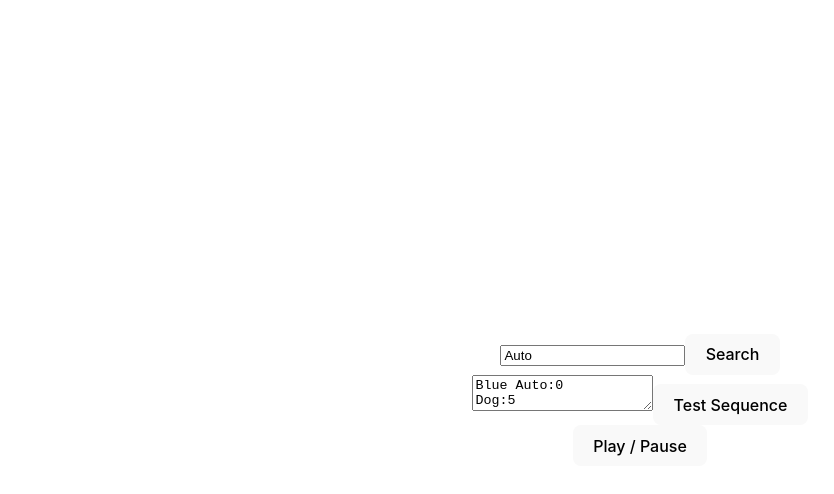
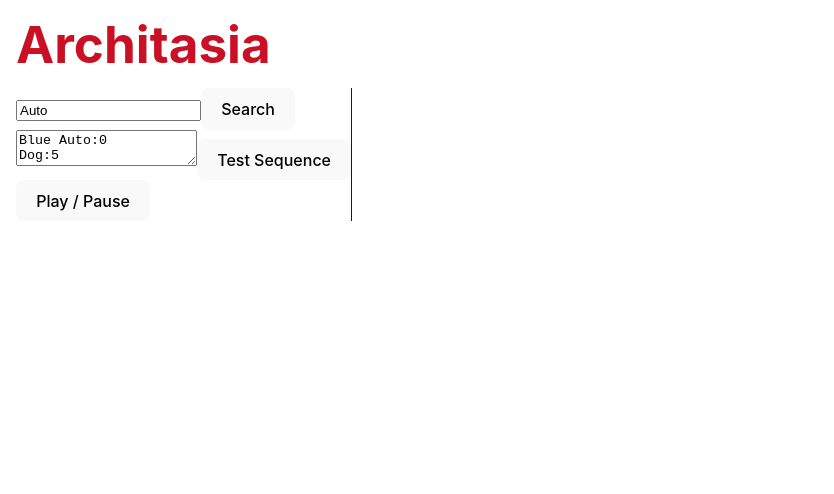
Before and after one commit to SRGSSR/hackdays2023-storytelling, a React (Vite) app: page / in a window 1280 px wide. Shown: the top 494 px of the page, without its empty margins (0-834 px from the left). Built offline with nearby package versions, Linux system fonts and the light colour scheme.

Commit message:
basic styling (ongoing...)

```diff
--- a/src/App.css
+++ b/src/App.css
@@ -1,26 +1,26 @@
 #root {
-  max-width: 1280px;
-  margin: 0 auto;
-  padding: 2rem;
-  text-align: center;
+  padding: 1rem;
 }
 
-.card {
-  padding: 2em;
+.app {
 }
 
-.player {
-  position: fixed;
-  top: 100px;
-  left: 0;
-  right: 0;
-  bottom: 100px;
+.header {
 }
 
-.counter {
-  position: fixed;
-  top: 0px;
-  left: 10px;
-  right: 0;
-  height: 60px;
+main {
+  display: flex;
 }
+
+.inputs {
+
+}
+
+.results {
+  border-right: solid #1a1a1a 1px;
+}
+
+h1 {
+  color: #c91024;
+  margin: 0 0 1rem;
+}
--- a/src/App.jsx
+++ b/src/App.jsx
@@ -1,7 +1,6 @@
 import {useEffect, useState} from 'react'
 import './App.css'
 import {search} from './utils/archipanion.js'
-import * as PropTypes from "prop-types";
 import {Inputs} from "./components/Inputs.jsx";
 import {VideoSequence} from "./components/VideoSequence.jsx";
 import {VideoStitcher} from "./components/VideoStitcher.jsx";
@@ -85,7 +84,11 @@ function App() {
   };
 
   return (
-    <>
+    <div className="app">
+      <div className="header">
+        <h1>Architasia</h1>
+      </div>
+      <main>
       <Inputs onSearchTermChanged={(e) => setSearchTerm(e.target.value)} searchTerm={searchTerm}
               onSearchTermClick={search1TermClick}
               onSequenceChange={(e) => setSequenceText(e.target.value)} sequenceText={sequenceText}
@@ -106,7 +109,8 @@ function App() {
                          }
                        }}/>
       )}/>
-    </>
+      </main>
+    </div>
   )
 }
 
--- a/src/components/Inputs.jsx
+++ b/src/components/Inputs.jsx
@@ -1,7 +1,7 @@
 import * as PropTypes from "prop-types";
 
 export function Inputs(props) {
-  return <div className="card">
+  return <div className="results">
     <div>
       <input onChange={props.onSearchTermChanged} type="text" value={props.searchTerm}/>
       <button onClick={props.onSearchTermClick}>Search</button>
--- a/src/components/VideoSequence.jsx
+++ b/src/components/VideoSequence.jsx
@@ -3,15 +3,15 @@ import * as PropTypes from "prop-types";
 export function VideoSequence(props) {
   return <div
     style={{
-      aspectRatio: "16 / 9",
-      width: "100%",
-      overflow: "invisible",
-      display: props.index === props.resultIndex ? "block" : "none"
+      width: '100%',
+      height: "100%",
+      display: props.index === props.resultIndex ? "block" : "none",
+      flex: '1'
     }}>
     {props.index - 2 <= props.resultIndex && props.resultIndex <= props.index ? (<video
         id={`video-${props.index}`}
         preload="auto"
-        style={{width: "100%", height: "100%"}}
+        style={{width: "100%", aspectRatio: '16 / 9'}}
         src={`https://srghackathon.archipanion.com/objects/${props.result.path}?width=200#t=${props.result.startabs}`}
         onTimeUpdate={props.onTimeUpdate}
         autoPlay={false}
--- a/src/components/VideoStitcher.jsx
+++ b/src/components/VideoStitcher.jsx
@@ -1,7 +1,7 @@
 import * as PropTypes from "prop-types";
 
 export function VideoStitcher(props) {
-  return <div style={{width: "100%"}}>
+  return <div style={{flex: '1'}}>
     {props.results.map(props.callbackfn)}
   </div>;
 }
--- a/src/index.css
+++ b/src/index.css
@@ -25,9 +25,6 @@ a:hover {
 
 body {
   margin: 0;
-  display: flex;
-  place-items: center;
-  min-width: 320px;
   min-height: 100vh;
 }
 
```
